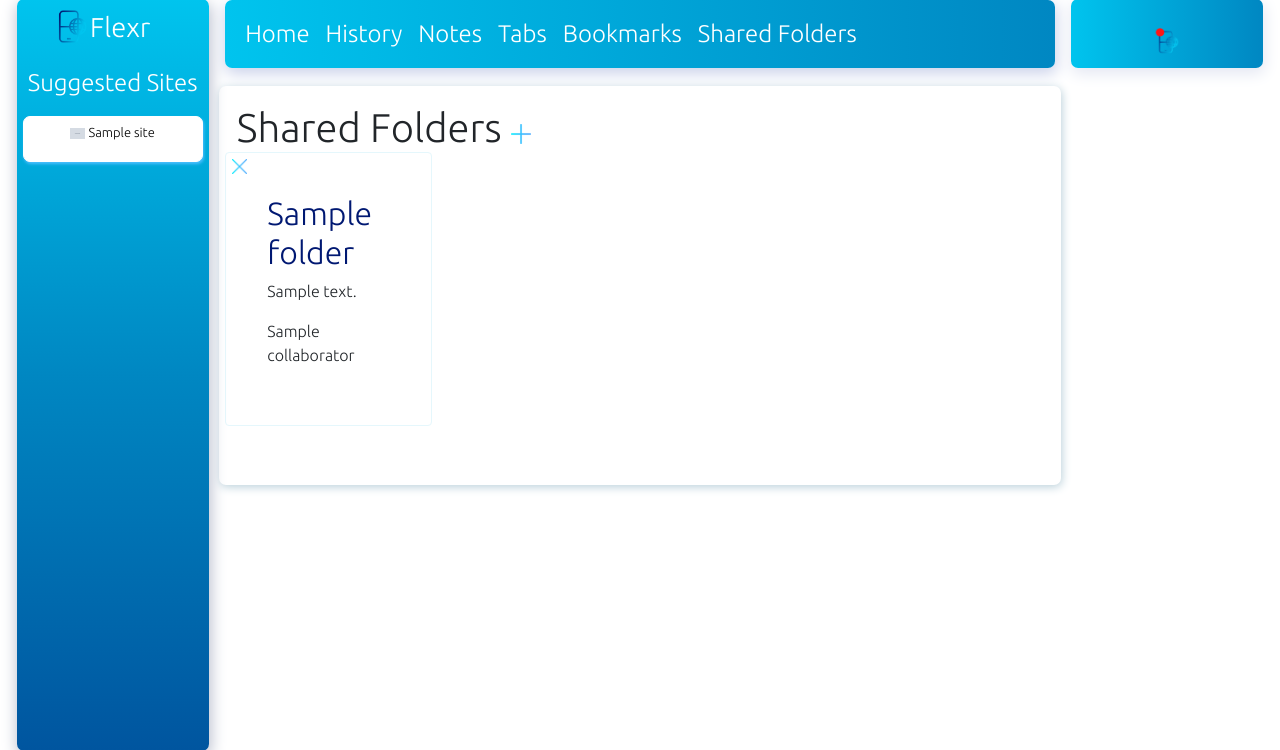
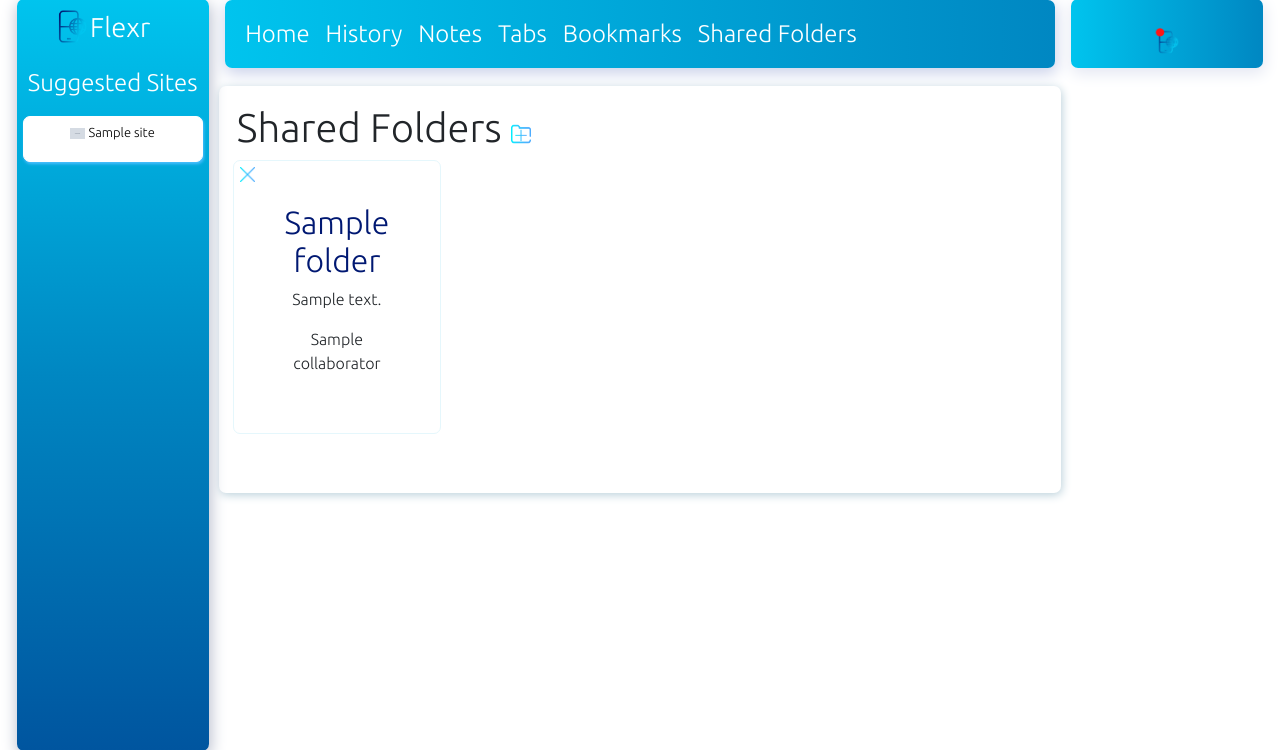
Before and after one commit to Capstone-Projects-2021-Spring/flexr-web, a Django app: template flexr/templates/flexr_web/shared_folders.html in a window 1280 px wide. Shown: the part 18-768 px from the top of the page. Run offline with Django 3.2, Linux system fonts and the light colour scheme; tables that the repository leaves empty hold one stand-in row (values such as "Sample post"); the template is opened without the code that fills it: values that come from a table or form of the project are taken from there, most other values are stand-ins (such as "Sample title", 1, 10 or a date in 2020); grey boxes marked "Sample" are stand-in pictures; some libraries are stand-ins or nearby versions.

Commit message:
bug fixes and styling

```diff
--- a/flexr/templates/flexr_web/shared_folder.html
+++ b/flexr/templates/flexr_web/shared_folder.html
@@ -255,7 +255,7 @@
         </div>
     </div>
 
-    <div class="bm-tabs row justify-content-center">
+    <div class="bm-tabs row justify-content-center" style="margin-bottom: 2% !important;">
         <div id = "tabs" class="card col-md-12" style="width: 85% !important;">
             <div class = "card-header sticky-top">
                 <h2 style="display:inline">Notes</h2><img id="plus-icon" class="plus-icon" width = 20px; data-toggle="modal" data-target="#add_note_sf" src="{% static 'icons/plus.png' %}">
--- a/flexr/templates/flexr_web/shared_folders.html
+++ b/flexr/templates/flexr_web/shared_folders.html
@@ -26,10 +26,10 @@
     <link rel="stylesheet" href="{% static 'css/base.css' %}">
     <div class="body">
         <div class = "main">
-            <h1 style="display: inline;">Shared Folders </h1><img style = "padding-bottom: 1%;" width = 20px id = "add_folder_icon" src="{% static 'icons/plus.png'%}" class = "icon" data-toggle="modal" data-target="#folder">
+            <h1 style="display: inline;">Shared Folders </h1><img style = "padding-bottom: 1%;" width = 20px id = "add_folder_icon" src="{% static 'icons/add_folder.png'%}" class = "icon" data-toggle="modal" data-target="#folder">
             <div class = "row">
                 {% for folder in Folders %}
-                    <div class = "folder card col-md-3" style="height: auto;">
+                    <div  id = "bmf" class = "folder card col-md-3" style="height: 10% !important;">
                         <form  method="post" action = "/shared_folder/{{folder.id}}/remove_collaborator/" id = "remove_collab_form{{folder.id}}">
                             {% csrf_token %}
                             <span>
```
